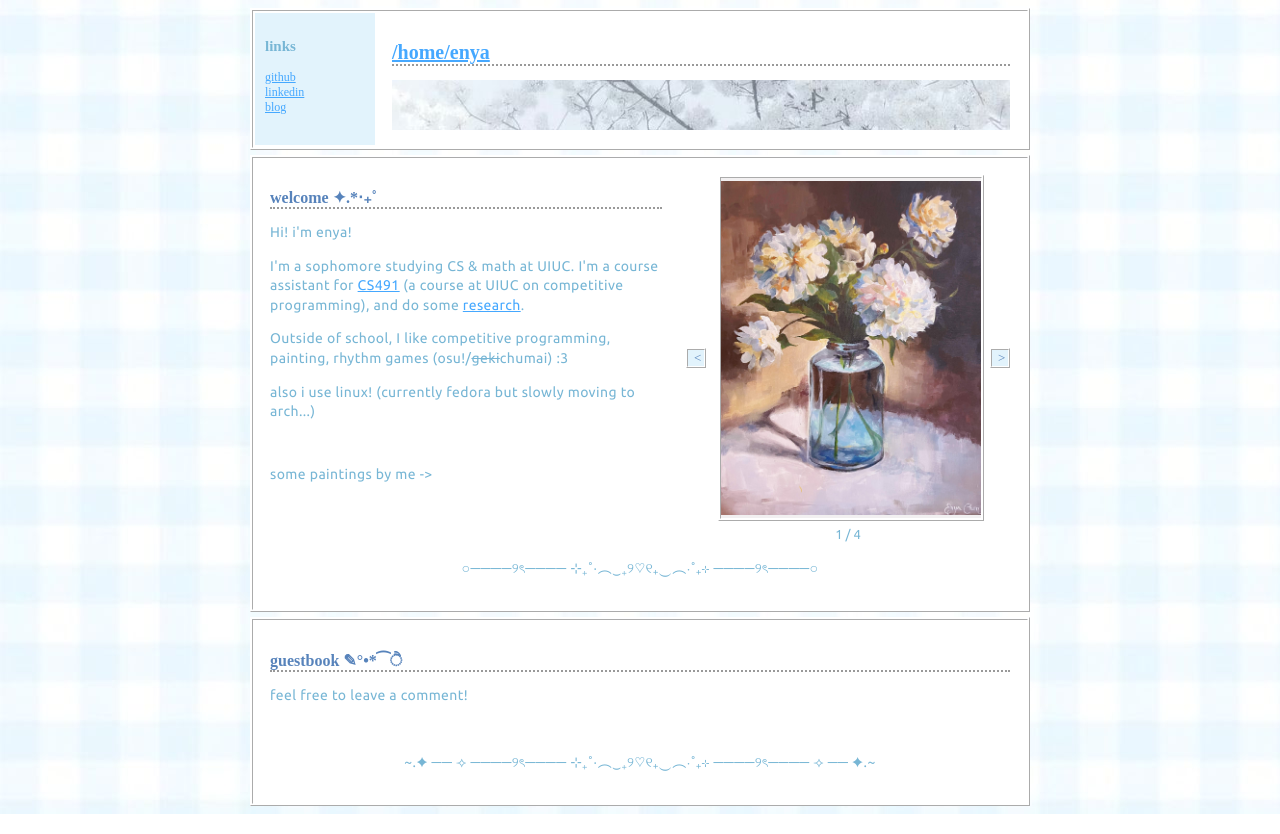
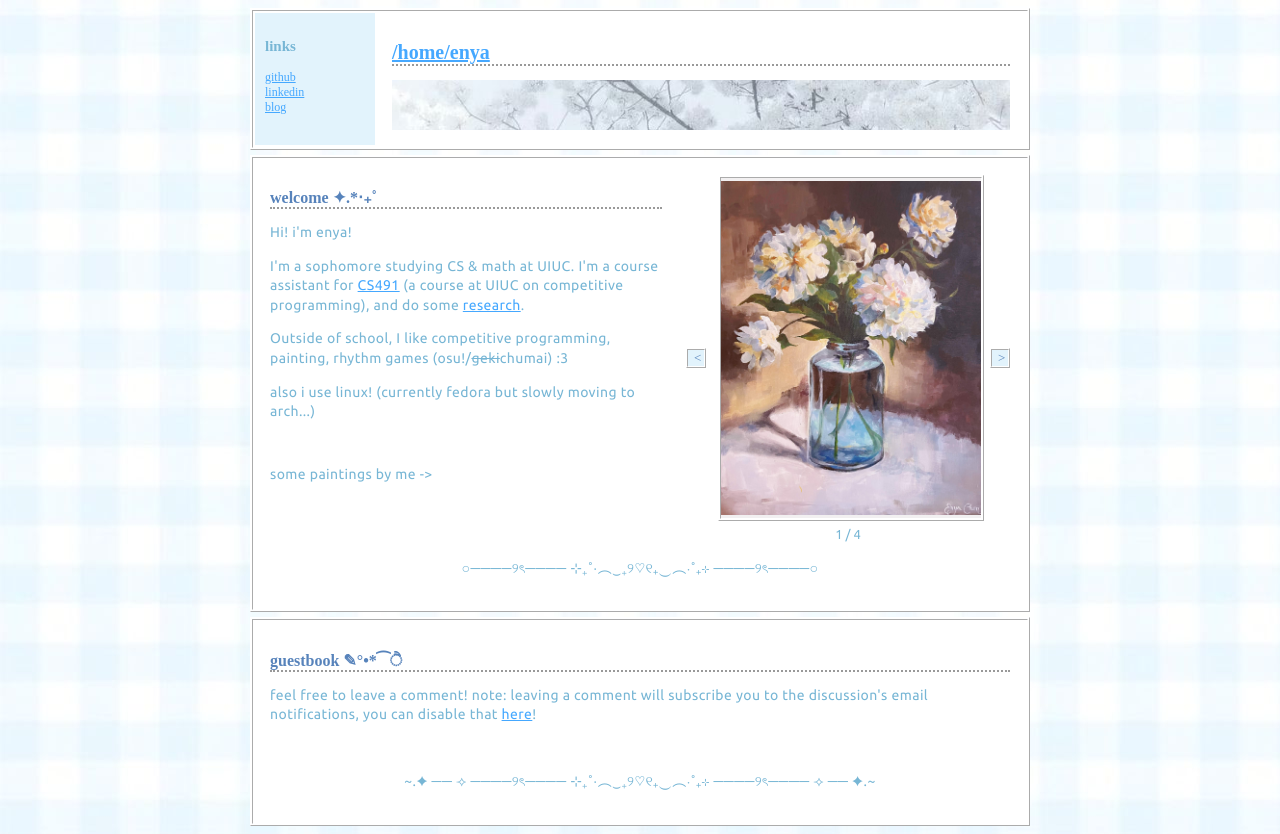
Before and after one commit to 3nya/3nya.github.io, a plain HTML site: page index.html in a window 1280 px wide. Drawn offline with Linux system fonts and the light colour scheme; a web font is replaced by a local one.

Commit message:
add note

```diff
--- a/index.html
+++ b/index.html
@@ -95,7 +95,9 @@
     <td id="content">
         <div class="intro-text">
           <h2>guestbook ✎°•*⁀ੈ </h2>
-          <p> feel free to leave a comment!</p>
+          <p> feel free to leave a comment! note: leaving a comment will subscribe you to the discussion's
+            email notifications, you can disable that <a href="https://github.com/3nya/3nya.github.io/discussions/3"> here</a>!
+          </p>
           <p> &nbsp </p>
         </div>
       <div class=""giscus">
```
